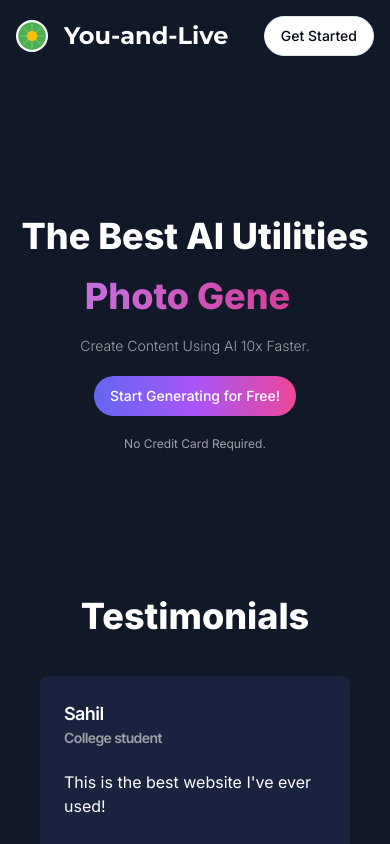
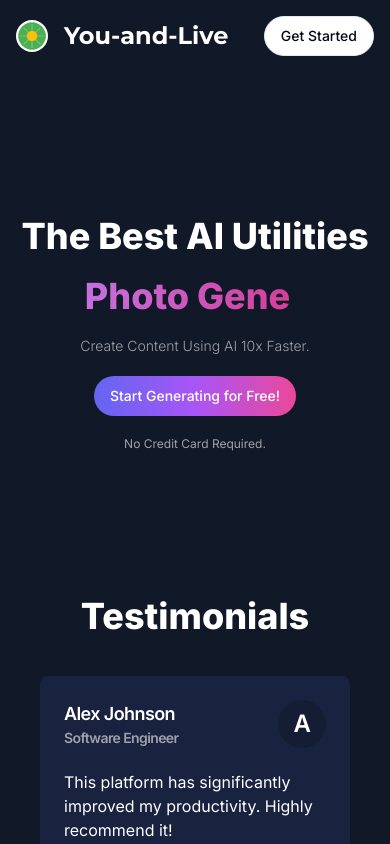
Before and after one commit to zaihl/you-and-live, a Next.js app: page / in a window 390 px wide. Built offline with nearby package versions, Linux system fonts and the light colour scheme; no server answers.

Commit message:
added middleware control

```diff
--- a/app/(dashboard)/(routes)/conversation/page.tsx
+++ b/app/(dashboard)/(routes)/conversation/page.tsx
@@ -52,7 +52,6 @@ const ConversationPage = () => {
       const response = await axios.post("/api/conversation", {
         messages: newMessages,
       });
-
       const modelResponse: geminiChat = {
         role: "model",
         parts: [{ text: response.data.text }],
--- a/app/(landing)/page.tsx
+++ b/app/(landing)/page.tsx
@@ -1,18 +1,9 @@
 import React from 'react'
-import Link from 'next/link'
-import { Button } from '@/components/ui/button'
-import { auth } from '@clerk/nextjs/server'
-import { redirect } from 'next/navigation'
 import { LandingNavbar } from '@/components/custom/LandingNavbar'
 import { LandingContent } from "@/components/custom/LandingContent";
 import LandingHero from '@/components/custom/LandingHero'
 
 const LandingPage = () => {
-  const { userId } = auth();
-  if (userId) {
-    redirect('/dashboard');
-    return null;
-  }
   return (
     <div>
       <LandingNavbar />
--- a/app/api/conversation/route.ts
+++ b/app/api/conversation/route.ts
@@ -9,7 +9,6 @@ export async function POST(req: Request) {
     try {
         const { messages } = await req.json();
         const {userId} = auth()
-
         if (!userId) {
             return NextResponse.json({error: "user unauthorized"}, {status: 401})
         }
@@ -37,7 +36,6 @@ export async function POST(req: Request) {
         const result = await chat.sendMessage(prompt);
         const response = await result.response;
         const text = await response.text();
-        console.log(text);
         return NextResponse.json({ text });
     } catch (error) {
         return NextResponse.json({ text: error })
--- /dev/null
+++ b/app/global-error.tsx
@@ -0,0 +1,25 @@
+"use client";
+
+import { Button } from "@/components/ui/button";
+
+export default function GlobalError({
+  error,
+  reset,
+}: {
+  error: Error & { digest?: string };
+  reset: () => void;
+}) {
+  return (
+    <html>
+      <body>
+        <div className="w-screen h-screen flex flex-col gap-6 justify-center items-center">
+          <h2 className="text-4xl md:text-7xl text-black font-extrabold">Something went Wrong!</h2>
+          <p className="text-lg md:text-xl text-muted-foreground">{error.message}</p>
+          <Button variant={"destructive"} onClick={() => reset()} className="px-12 py-6">
+            Try again
+          </Button>
+        </div>
+      </body>
+    </html>
+  );
+}
--- /dev/null
+++ b/app/not-found.tsx
@@ -0,0 +1,22 @@
+"use client";
+
+import { Button } from "@/components/ui/button";
+import Link from "next/link";
+
+export default function NotFound() {
+  return (
+    <div className="w-screen h-screen flex flex-col gap-6 justify-center items-center">
+      <h2 className="text-4xl md:text-7xl text-black font-extrabold">
+        ERROR 404
+      </h2>
+      <p className="text-lg md:text-xl text-muted-foreground">
+        Page Not Found!
+      </p>
+      <Link href="/">
+        <Button variant={"destructive"} className="px-12 py-6">
+          Go To Home
+        </Button>
+      </Link>
+    </div>
+  );
+}
--- a/components/custom/LandingContent.tsx
+++ b/components/custom/LandingContent.tsx
@@ -1,60 +1,63 @@
 'use client'
 
+import { Avatar, AvatarFallback } from "@radix-ui/react-avatar";
 import { Card, CardContent, CardHeader, CardTitle } from "../ui/card"
 
 const testimonials = [
     {
-        name: "Sahil",
-        avatar: "S",
-        title: "College student",
-        descrription: "This is the best website I've ever used!"
+        name: "Alex Johnson",
+        avatar: "A",
+        title: "Software Engineer",
+        description: "This platform has significantly improved my productivity. Highly recommend it!"
     },
     {
-        name: "Sahil",
-        avatar: "S",
-        title: "College student",
-        descrription: "This is the best website I've ever used!"
+        name: "Maria Rodriguez",
+        avatar: "M",
+        title: "Graphic Designer",
+        description: "The user interface is so intuitive and easy to navigate. I love it!"
     },
     {
-        name: "Sahil",
-        avatar: "S",
-        title: "College student",
-        descrription: "This is the best website I've ever used!"
+        name: "John Doe",
+        avatar: "J",
+        title: "Project Manager",
+        description: "Managing projects has never been easier. This tool is a game-changer."
     },
     {
-        name: "Sahil",
-        avatar: "S",
-        title: "College student",
-        descrription: "This is the best website I've ever used!"
+        name: "Emily Clark",
+        avatar: "E",
+        title: "Freelance Writer",
+        description: "This website has everything I need to stay organized and on top of my work."
     },
-]
+];
+
 
 export const LandingContent = () => {
   return (
-    <div className='px-10 pb-20'>
-        <h2 className='text-center text-4xl text-white font-extrabold mb-10'>
+    <div className="px-10 pb-20">
+      <h2 className="text-center text-4xl text-white font-extrabold mb-10">
         Testimonials
       </h2>
-        <div className='grid grid-cols-1 sm:grid-cols-2 md:grid-cols-3 lg:grid-cols-4 gap-4'>
+      <div className="grid grid-cols-1 sm:grid-cols-2 md:grid-cols-3 lg:grid-cols-4 gap-4">
         {testimonials.map((item) => (
           <Card
-                    key={item.descrription}
-                    className='bg-[#192340] border-none text-white'
+            key={item.description}
+            className="bg-[#192340] border-none text-white"
           >
             <CardHeader>
-                        <CardTitle className="flex items-center gap-x-2">
+              <CardTitle className="flex items-center justify-between gap-x-2">
                 <div>
                   <p className="text-lg">{item.name}</p>
                   <p className="text-sm text-zinc-400">{item.title}</p>
                 </div>
+                <div className="bg-[#11182781] flex items-center justify-center rounded-full w-12 h-12">{item.avatar}</div>
               </CardTitle>
               <CardContent className="pt-4 px-0">
-                            {item.descrription}
+                {item.description}
               </CardContent>
             </CardHeader>
           </Card>
         ))}
       </div>
     </div>
-  )
+  );
 }
--- /dev/null
+++ b/components/ui/avatar.tsx
@@ -0,0 +1,50 @@
+"use client"
+
+import * as React from "react"
+import * as AvatarPrimitive from "@radix-ui/react-avatar"
+
+import { cn } from "@/lib/utils"
+
+const Avatar = React.forwardRef<
+  React.ElementRef<typeof AvatarPrimitive.Root>,
+  React.ComponentPropsWithoutRef<typeof AvatarPrimitive.Root>
+>(({ className, ...props }, ref) => (
+  <AvatarPrimitive.Root
+    ref={ref}
+    className={cn(
+      "relative flex h-10 w-10 shrink-0 overflow-hidden rounded-full",
+      className
+    )}
+    {...props}
+  />
+))
+Avatar.displayName = AvatarPrimitive.Root.displayName
+
+const AvatarImage = React.forwardRef<
+  React.ElementRef<typeof AvatarPrimitive.Image>,
+  React.ComponentPropsWithoutRef<typeof AvatarPrimitive.Image>
+>(({ className, ...props }, ref) => (
+  <AvatarPrimitive.Image
+    ref={ref}
+    className={cn("aspect-square h-full w-full", className)}
+    {...props}
+  />
+))
+AvatarImage.displayName = AvatarPrimitive.Image.displayName
+
+const AvatarFallback = React.forwardRef<
+  React.ElementRef<typeof AvatarPrimitive.Fallback>,
+  React.ComponentPropsWithoutRef<typeof AvatarPrimitive.Fallback>
+>(({ className, ...props }, ref) => (
+  <AvatarPrimitive.Fallback
+    ref={ref}
+    className={cn(
+      "flex h-full w-full items-center justify-center rounded-full bg-muted",
+      className
+    )}
+    {...props}
+  />
+))
+AvatarFallback.displayName = AvatarPrimitive.Fallback.displayName
+
+export { Avatar, AvatarImage, AvatarFallback }
--- a/package.json
+++ b/package.json
@@ -14,6 +14,7 @@
     "@google/generative-ai": "^0.12.0",
     "@hookform/resolvers": "^3.6.0",
     "@prisma/client": "^5.15.0",
+    "@radix-ui/react-avatar": "^1.0.4",
     "@radix-ui/react-dialog": "^1.0.5",
     "@radix-ui/react-label": "^2.0.2",
     "@radix-ui/react-progress": "^1.0.3",
```
Also changed, not shown: middleware.ts (+7 -3 lines), 1 other file (tests, documents, lock files or other folders). Lines whose indentation alone changed are shown as unchanged.
